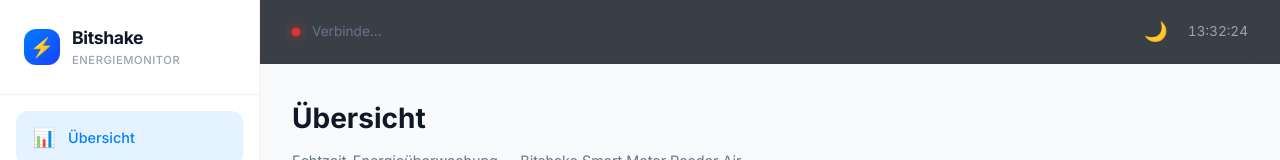
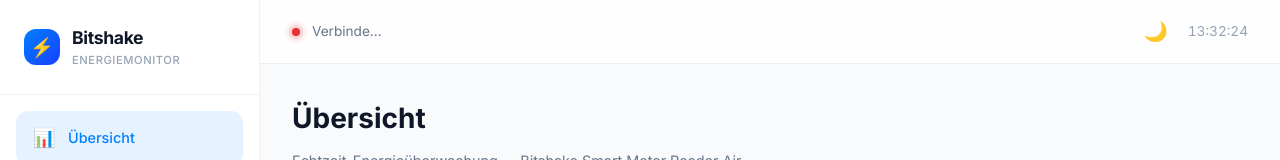
Before and after one commit to Sternpaul/bitshake, a Next.js app in the folder dashboard/: page / in a window 1280 px wide. Shown: the top 160 px of the page. Built offline with nearby package versions, Linux system fonts and the light colour scheme; no server answers; sample sign-in values are in the browser's storage.

Commit message:
fix(dashboard): fix hardcoded header background in light mode

```diff
--- a/dashboard/src/styles/globals.css
+++ b/dashboard/src/styles/globals.css
@@ -7,13 +7,13 @@
 
 /* ── CSS Custom Properties (Design Tokens) ──────────────── */
 :root {
-  /* Colors — Light Theme (Default) */
   --bg-primary: hsl(210, 20%, 98%);
   --bg-secondary: hsl(0, 0%, 100%);
   --bg-surface: hsl(0, 0%, 100%);
   --bg-surface-hover: hsl(210, 16%, 95%);
   --bg-glass: rgba(0, 0, 0, 0.02);
   --bg-glass-hover: rgba(0, 0, 0, 0.04);
+  --header-bg: rgba(255, 255, 255, 0.8);
 
   /* Borders */
   --border-subtle: rgba(0, 0, 0, 0.06);
@@ -97,6 +97,7 @@
   --bg-surface-hover: hsl(222, 35%, 16%);
   --bg-glass: rgba(255, 255, 255, 0.04);
   --bg-glass-hover: rgba(255, 255, 255, 0.07);
+  --header-bg: rgba(11, 15, 25, 0.8);
 
   /* Borders */
   --border-subtle: rgba(255, 255, 255, 0.06);
@@ -359,7 +360,7 @@ a:hover {
   left: var(--sidebar-width);
   right: 0;
   height: var(--header-height);
-  background: rgba(11, 15, 25, 0.8);
+  background: var(--header-bg);
   backdrop-filter: blur(12px);
   -webkit-backdrop-filter: blur(12px);
   border-bottom: 1px solid var(--border-subtle);
```
